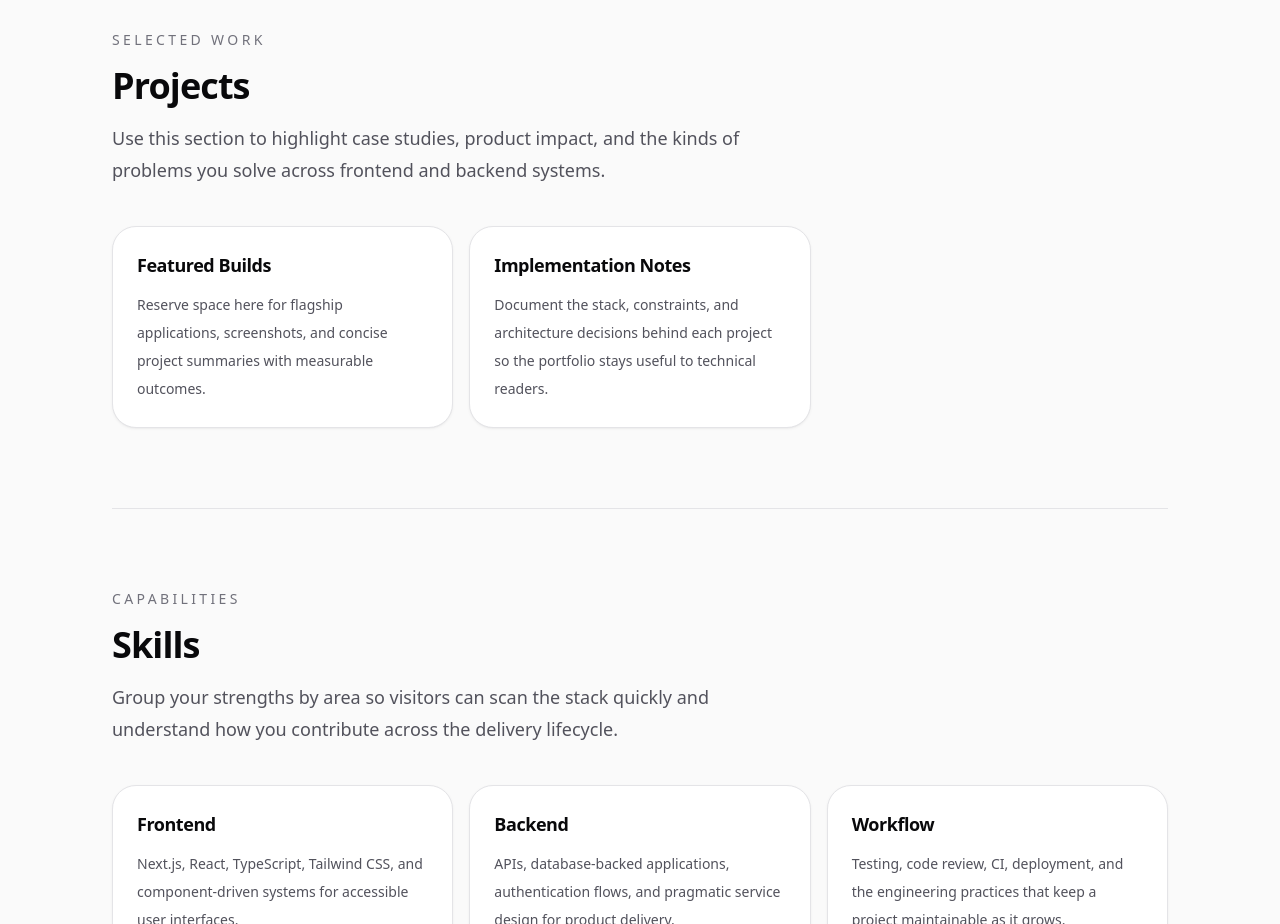
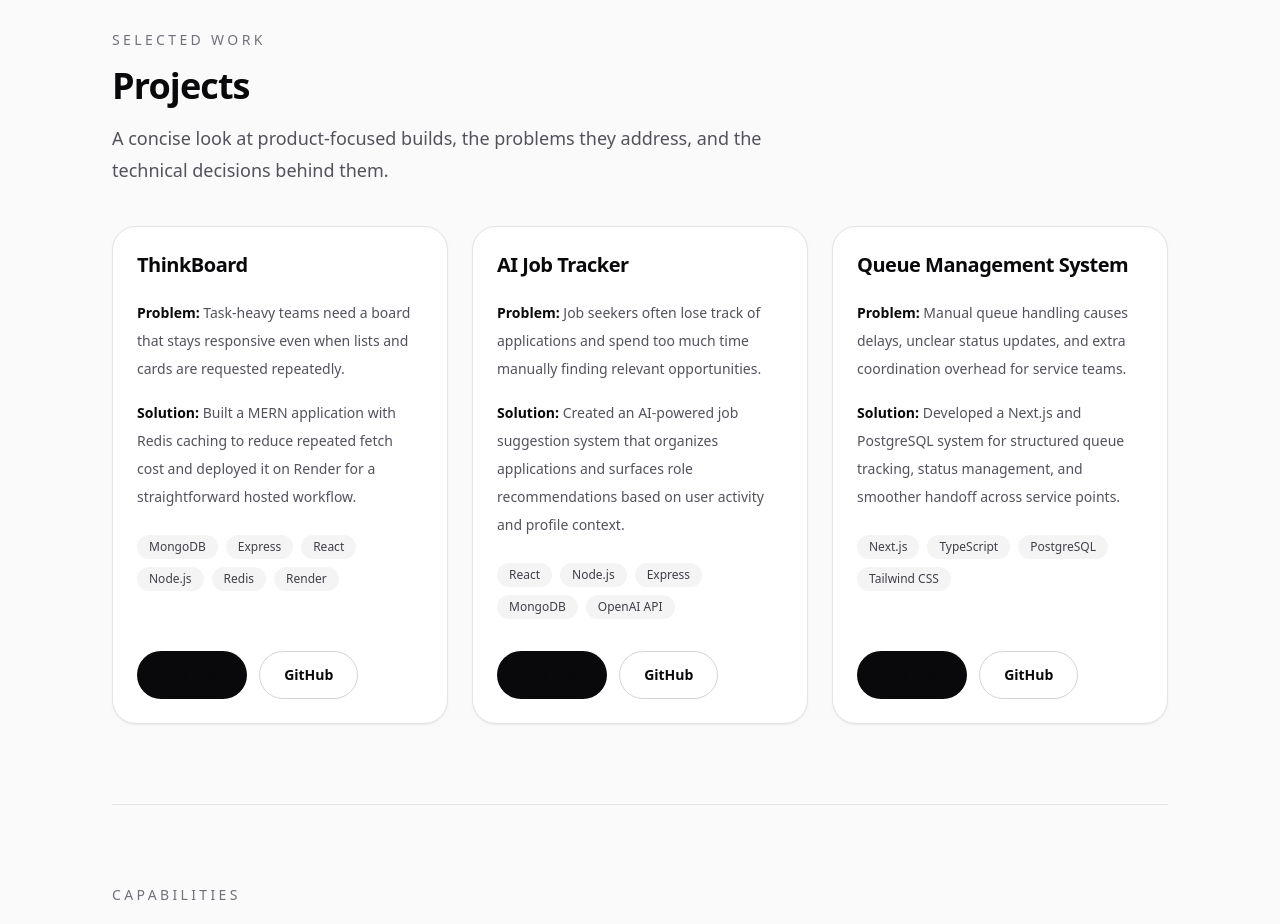
Before and after one commit to SwekshaDhungana/Nextjs-Portfolio, a Next.js app: page / in a window 1280 px wide. Shown: the part 1000-1924 px from the top of the page. Built offline with nearby package versions, Linux system fonts and the light colour scheme.

Commit message:
Projects section

```diff
--- a/src/components/content/index.ts
+++ b/src/components/content/index.ts
@@ -1,3 +1,4 @@
 export * from "./action-link";
 export * from "./content-card";
+export * from "./project-card";
 export * from "./section-block";
--- /dev/null
+++ b/src/components/content/project-card.tsx
@@ -0,0 +1,49 @@
+import { ActionLink } from "./action-link";
+import type { Project } from "@/data";
+
+type ProjectCardProps = {
+  project: Project;
+};
+
+export function ProjectCard({ project }: ProjectCardProps) {
+  return (
+    <article className="flex h-full flex-col rounded-3xl border border-zinc-200 bg-white p-6 shadow-sm shadow-zinc-950/5 transition-transform duration-300 ease-out hover:scale-[1.02] hover:shadow-md">
+      <div className="flex-1">
+        <h3 className="text-xl font-semibold tracking-tight text-zinc-950">
+          {project.title}
+        </h3>
+
+        <div className="mt-5 space-y-4 text-sm leading-7 text-zinc-600">
+          <p>
+            <span className="font-semibold text-zinc-950">Problem:</span>{" "}
+            {project.problem}
+          </p>
+          <p>
+            <span className="font-semibold text-zinc-950">Solution:</span>{" "}
+            {project.solution}
+          </p>
+        </div>
+
+        <div className="mt-6 flex flex-wrap gap-2">
+          {project.techStack.map((tech) => (
+            <span
+              key={tech}
+              className="rounded-full bg-zinc-100 px-3 py-1 text-xs font-medium text-zinc-700"
+            >
+              {tech}
+            </span>
+          ))}
+        </div>
+      </div>
+
+      <div className="mt-8 flex flex-col gap-3 sm:flex-row">
+        <ActionLink href={project.liveUrl} external>
+          Live Link
+        </ActionLink>
+        <ActionLink href={project.githubUrl} external variant="secondary">
+          GitHub
+        </ActionLink>
+      </div>
+    </article>
+  );
+}
--- a/src/data/index.ts
+++ b/src/data/index.ts
@@ -1 +1,2 @@
+export * from "./projects";
 export * from "./site";
--- /dev/null
+++ b/src/data/projects.ts
@@ -0,0 +1,48 @@
+export const projectsSectionContent = {
+  eyebrow: "Selected Work",
+  title: "Projects",
+  description:
+    "A concise look at product-focused builds, the problems they address, and the technical decisions behind them.",
+} as const;
+
+export type Project = {
+  title: string;
+  problem: string;
+  solution: string;
+  techStack: readonly string[];
+  liveUrl: string;
+  githubUrl: string;
+};
+
+export const projects: readonly Project[] = [
+  {
+    title: "ThinkBoard",
+    problem:
+      "Task-heavy teams need a board that stays responsive even when lists and cards are requested repeatedly.",
+    solution:
+      "Built a MERN application with Redis caching to reduce repeated fetch cost and deployed it on Render for a straightforward hosted workflow.",
+    techStack: ["MongoDB", "Express", "React", "Node.js", "Redis", "Render"],
+    liveUrl: "https://thinkboard.onrender.com",
+    githubUrl: "https://github.com/your-username/thinkboard",
+  },
+  {
+    title: "AI Job Tracker",
+    problem:
+      "Job seekers often lose track of applications and spend too much time manually finding relevant opportunities.",
+    solution:
+      "Created an AI-powered job suggestion system that organizes applications and surfaces role recommendations based on user activity and profile context.",
+    techStack: ["React", "Node.js", "Express", "MongoDB", "OpenAI API"],
+    liveUrl: "https://ai-job-tracker.vercel.app",
+    githubUrl: "https://github.com/your-username/ai-job-tracker",
+  },
+  {
+    title: "Queue Management System",
+    problem:
+      "Manual queue handling causes delays, unclear status updates, and extra coordination overhead for service teams.",
+    solution:
+      "Developed a Next.js and PostgreSQL system for structured queue tracking, status management, and smoother handoff across service points.",
+    techStack: ["Next.js", "TypeScript", "PostgreSQL", "Tailwind CSS"],
+    liveUrl: "https://queue-management-system.vercel.app",
+    githubUrl: "https://github.com/your-username/queue-management-system",
+  },
+] as const;
--- a/src/data/site.ts
+++ b/src/data/site.ts
@@ -29,7 +29,7 @@ type SectionCard = {
 };
 
 type PortfolioSection = {
-  id: "projects" | "skills" | "about" | "contact";
+  id: "skills" | "about" | "contact";
   eyebrow: string;
   title: string;
   description: string;
@@ -64,25 +64,6 @@ export const heroContent: HeroContent = {
 };
 
 export const portfolioSections: readonly PortfolioSection[] = [
-  {
-    id: "projects",
-    eyebrow: "Selected Work",
-    title: "Projects",
-    description:
-      "Use this section to highlight case studies, product impact, and the kinds of problems you solve across frontend and backend systems.",
-    cards: [
-      {
-        title: "Featured Builds",
-        description:
-          "Reserve space here for flagship applications, screenshots, and concise project summaries with measurable outcomes.",
-      },
-      {
-        title: "Implementation Notes",
-        description:
-          "Document the stack, constraints, and architecture decisions behind each project so the portfolio stays useful to technical readers.",
-      },
-    ],
-  },
   {
     id: "skills",
     eyebrow: "Capabilities",
--- a/src/sections/landing/index.ts
+++ b/src/sections/landing/index.ts
@@ -1,2 +1,3 @@
 export * from "./hero-section";
 export * from "./landing-page";
+export * from "./projects-section";
--- a/src/sections/landing/landing-page.tsx
+++ b/src/sections/landing/landing-page.tsx
@@ -11,12 +11,14 @@ import {
   siteConfig,
 } from "@/data";
 import { HeroSection } from "./hero-section";
+import { ProjectsSection } from "./projects-section";
 
 export function LandingPage() {
   return (
     <PageShell header={<Navbar brand={siteConfig.name} items={navigationItems} />}>
       <h1 className="sr-only">{siteConfig.name}</h1>
       <HeroSection content={heroContent} />
+      <ProjectsSection />
 
       {portfolioSections.map((section) => (
         <SectionBlock
--- /dev/null
+++ b/src/sections/landing/projects-section.tsx
@@ -0,0 +1,20 @@
+import { ProjectCard, SectionBlock } from "@/components";
+import { projects, projectsSectionContent } from "@/data";
+
+export function ProjectsSection() {
+  return (
+    <SectionBlock
+      id="projects"
+      eyebrow={projectsSectionContent.eyebrow}
+      title={projectsSectionContent.title}
+      description={projectsSectionContent.description}
+      className="border-t border-zinc-200"
+    >
+      <div className="grid grid-cols-1 gap-6 md:grid-cols-2 lg:grid-cols-3">
+        {projects.map((project) => (
+          <ProjectCard key={project.title} project={project} />
+        ))}
+      </div>
+    </SectionBlock>
+  );
+}
```
